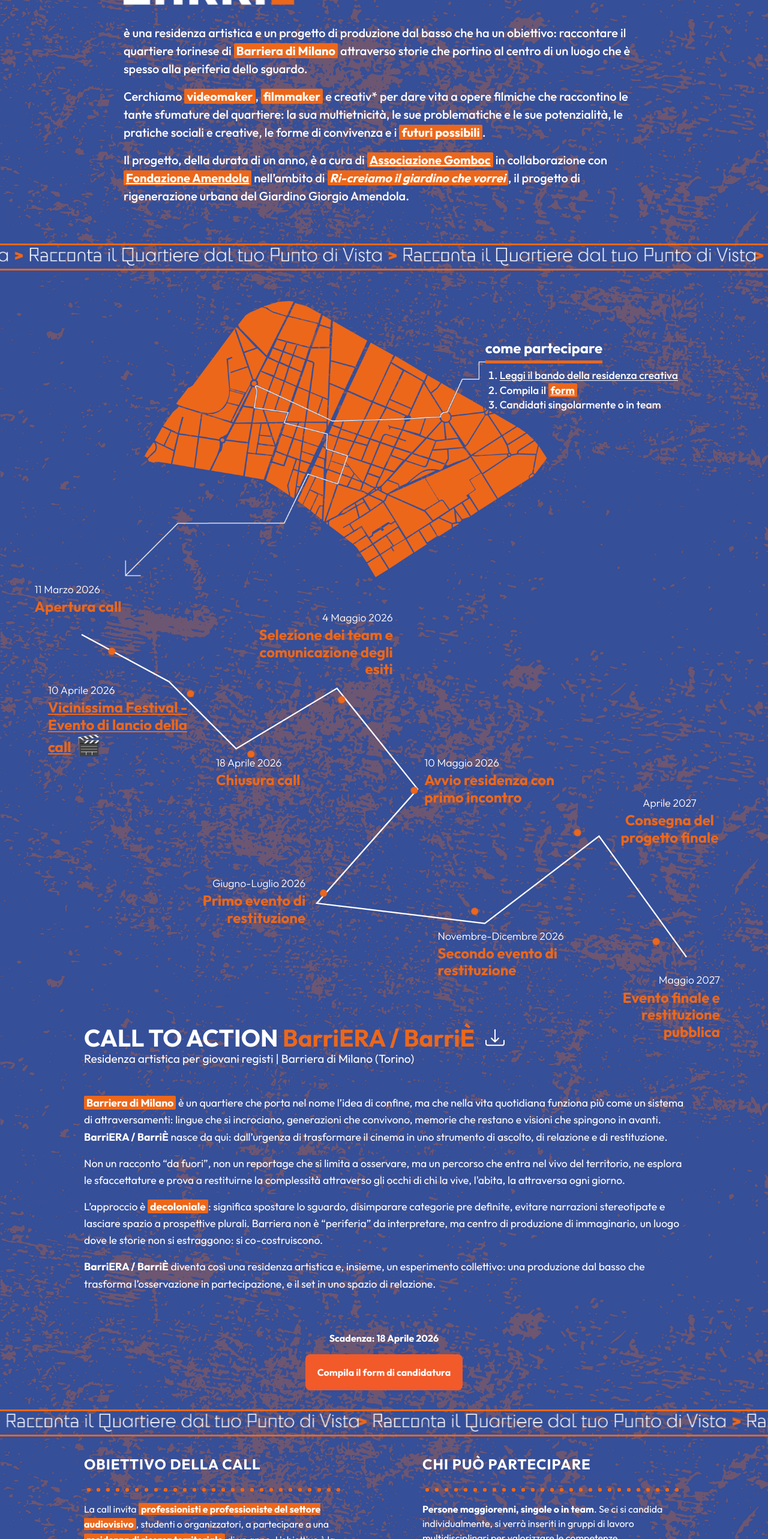
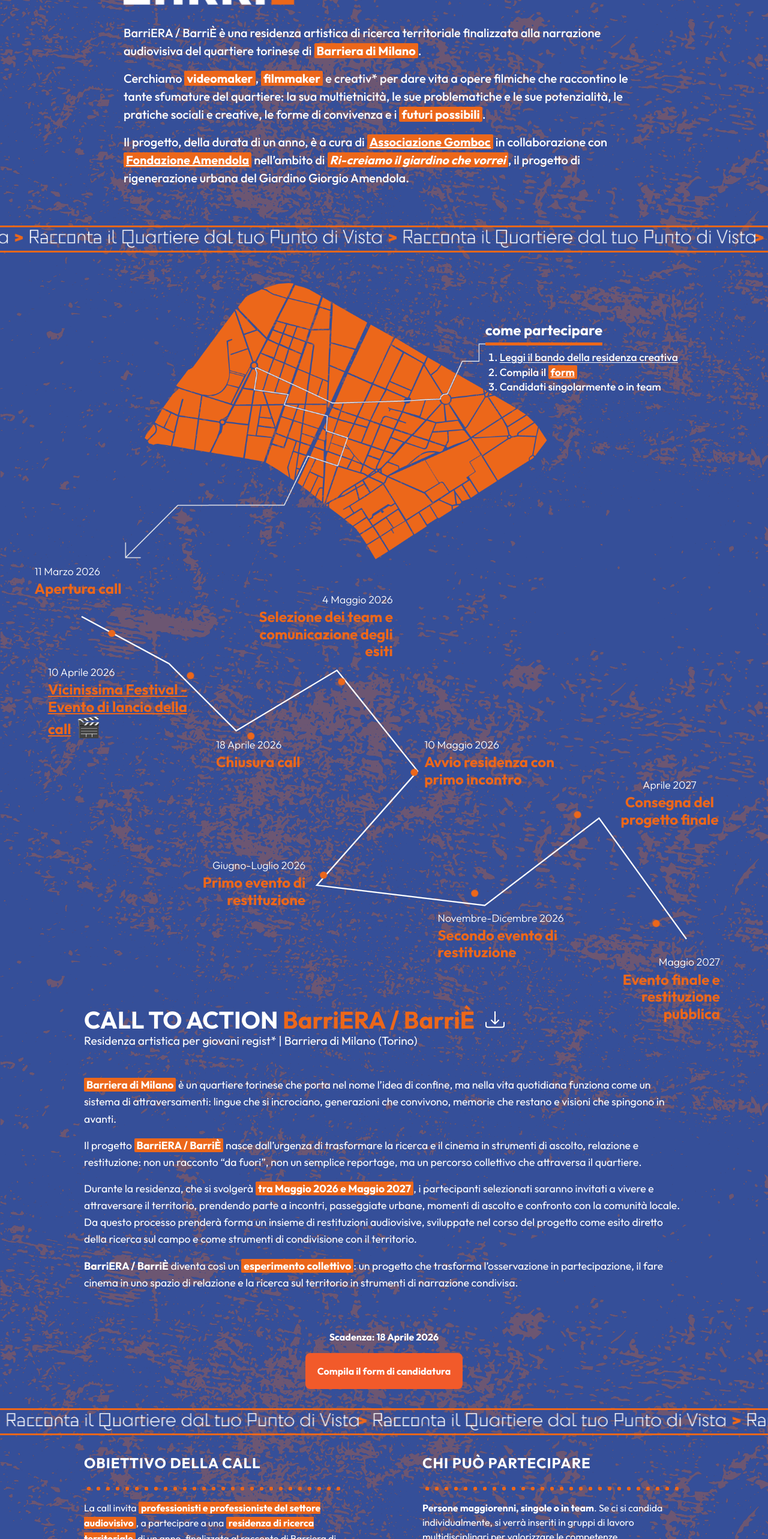
Before and after one commit to mugolini4/Landing-Page-Impatto, a React (Vite) app: page / in a window 1280 px wide. Shown: the part 234-2800 px from the top of the page at 60% size. Built offline with nearby package versions, Linux system fonts and the light colour scheme; a web font is replaced by a local one.

Commit message:
minors text updates

```diff
--- a/index.html
+++ b/index.html
@@ -5,7 +5,7 @@
     <link rel="icon" type="image/svg+xml" href="/favicon.png" />
     <meta name="viewport" content="width=device-width, initial-scale=1.0" />
     <title>BANDO IMPATTO - Amendola | Call for Directors</title>
-    <meta name="description" content="Un'opportunità unica per i registi di domani. Partecipa al Bando Impatto promosso da Amendola." />
+    <meta name="description" content="Un'opportunità unica per regist* di domani. Partecipa al Bando Impatto promosso da Amendola." />
     <!-- Fonts preconnect -->
     <link rel="preconnect" href="https://fonts.googleapis.com">
     <link rel="preconnect" href="https://fonts.gstatic.com" crossorigin>
--- a/src/components/About.jsx
+++ b/src/components/About.jsx
@@ -25,19 +25,21 @@
                             </svg>
                         </a>
                     </div>
-                    <h3 className="section-subtitle">Residenza artistica per giovani registi | <span className="text-white">Barriera di Milano (Torino)</span></h3>
+                    <h3 className="section-subtitle">Residenza artistica per giovani regist* | <span className="text-white">Barriera di Milano (Torino)</span></h3>
                     <div className="text-block">
                         <p>
-                            <span className="highlight-text">Barriera di Milano</span> è un quartiere che porta nel nome l’idea di confine, ma che nella vita quotidiana funziona più come un sistema di attraversamenti: lingue che si incrociano, generazioni che convivono, memorie che restano e visioni che spingono in avanti. <strong>BarriERA / BarriÈ</strong> nasce da qui: dall’urgenza di trasformare il cinema in uno strumento di ascolto, di relazione e di restituzione.
+                            <span className="highlight-text">Barriera di Milano</span> è un quartiere torinese che porta nel nome l’idea di confine, ma nella vita quotidiana funziona come un sistema di attraversamenti: lingue che si incrociano, generazioni che convivono, memorie che restano e visioni che spingono in avanti.
                         </p>
                         <p>
-                            Non un racconto “da fuori”, non un reportage che si limita a osservare, ma un percorso che entra nel vivo del territorio, ne esplora le sfaccettature e prova a restituirne la complessità attraverso gli occhi di chi la vive, l'abita, la attraversa ogni giorno.
+                            Il progetto <span className="highlight-text">BarriERA / BarriÈ</span> nasce dall’urgenza di trasformare la ricerca e il cinema in strumenti di ascolto, relazione e restituzione: non un racconto “da fuori”, non un semplice reportage, ma un percorso collettivo che attraversa il quartiere.
                         </p>
                         <p>
-                            L’approccio è <span className="highlight-text">decoloniale</span>: significa spostare lo sguardo, disimparare categorie pre definite, evitare narrazioni stereotipate e lasciare spazio a prospettive plurali. Barriera non è “periferia” da interpretare, ma centro di produzione di immaginario, un luogo dove le storie non si estraggono: si co-costruiscono.
+                            Durante la residenza, che si svolgerà <span className="highlight-text">tra Maggio 2026 e Maggio 2027</span>, i partecipanti selezionati saranno invitati a vivere e attraversare il territorio, prendendo parte a incontri, passeggiate urbane, momenti di ascolto e confronto con la comunità locale.
+                            <br/>
+                            Da questo processo prenderà forma un insieme di restituzioni audiovisive, sviluppate nel corso del progetto come esito diretto della ricerca sul campo e come strumenti di condivisione con il territorio.
                         </p>
                         <p>
-                            <strong>BarriERA / BarriÈ</strong> diventa così una residenza artistica e, insieme, un esperimento collettivo: una produzione dal basso che trasforma l’osservazione in partecipazione, e il set in uno spazio di relazione.
+                            <strong>BarriERA / BarriÈ</strong> diventa così un <span className="highlight-text">esperimento collettivo</span>: un progetto che trasforma l’osservazione in partecipazione, il fare cinema in uno spazio di relazione e la ricerca sul territorio in strumenti di narrazione condivisa.
                         </p>
                     </div>
                 </div>
@@ -60,7 +62,7 @@
                         <div className="bando-column">
                             <h4 className="column-title">Obiettivo della call</h4>
                             <p>
-                                La call invita <span className="highlight-text">professionisti e professioniste del settore audiovisivo</span>, studenti o organizzatori, a partecipare a una <span className="highlight-text">residenza di ricerca territoriale</span> di un anno. L'obiettivo è la comprensione delle dinamiche sociali, urbane e umane legate al concetto di “barriera”, con particolare riferimento a Barriera di Milano (Torino), finalizzata alla realizzazione di forme di restituzione narrativa e audiovisiva.
+                                La call invita <span className="highlight-text">professionisti e professioniste del settore audiovisivo</span>, a partecipare a una <span className="highlight-text">residenza di ricerca territoriale</span> di un anno, finalizzata al racconto di Barriera di Milano attraverso il linguaggio audiovisivo.
                             </p>
                             <p>
                                 Il progetto mira anche alla costruzione di un vero e proprio <span className="highlight-text">archivio vivo</span>, uno spazio in cui possano confluire tutti i materiali raccolti, quali testimonianze, ricordi e visioni degli abitanti.
@@ -82,11 +84,9 @@
                             <h4 className="column-title">Chi può partecipare</h4>
                             <ul className="requirements-list">
                                 <li><strong>Persone maggiorenni, singole o in team</strong>. Se ci si candida individualmente, si verrà inseriti in gruppi di lavoro multidisciplinari per valorizzare le competenze complementari. Altrimenti, è possibile candidarsi come gruppo già costituito.</li>
-                                <li>Disponibilità a lavorare in modo collaborativo e mettersi in gioco in un processo partecipativo.</li>
                             </ul>
                             <p className="small-text">
-                                Sono ammessi professionisti di ogni reparto (registi, sceneggiatori, fonici, montatori, videomaker ecc.) ma non è richiesto un livello specifico di esperienza: è fondamentale una conoscenza di base dei linguaggi audiovisivi.<br />
-                                Saranno valutate positivamente le proposte che sanno adottare uno sguardo decoloniale e includono prospettive interculturali, di genere e generazionali.
+                                Sono ammess* professioniste e professionisti di ogni reparto (regist*, sceneggiatori e sceneggiatrici, fonic*, montatori e montatrici, videomaker ecc.) ma non è richiesto un livello specifico di esperienza: è fondamentale una conoscenza di base dei linguaggi audiovisivi.<br />
                             </p>
 
                             <h4 className="column-title">Come si presenta la candidatura</h4>
@@ -113,7 +113,7 @@
                     <div className="text-block full-width">
                         <h4 className="column-title">Percorso / Sostegno economico</h4>
                         <p>
-                            I team selezionati partecipano a un percorso di residenza a tappe che include moduli formativi, esplorazioni urbane e sessioni di revisione. Oltre allo sviluppo del cortometraggio finale, ogni gruppo realizzerà micro-output intermedi.
+                            I team selezionati partecipano a un percorso di residenza a tappe che include moduli formativi, esplorazioni urbane e sessioni di revisione.
                         </p>
                         <p>
                             <strong>Produzione e Finanziamento:</strong> Il percorso di residenza è sostenuto da un finanziamento complessivo fino a un massimo di <strong>3.000 €</strong> destinato ai gruppi selezionati per lo sviluppo. Sono inclusi supporto formativo e un corredo videografico messo a disposizione da Associazione Gomboc.<br />
--- a/src/components/Hero.jsx
+++ b/src/components/Hero.jsx
@@ -17,9 +17,8 @@
                 {/* Text Paragraph - Second Element */}
                 <div className="hero-text-container fade-in-up delay-1">
                     <p className="hero-description">
-                        è una residenza artistica e un progetto di produzione dal basso che ha un obiettivo:
-                        raccontare il quartiere torinese di <span className="highlight-text">Barriera di Milano</span> attraverso storie che portino al centro
-                        di un luogo che è spesso alla periferia dello sguardo.
+                        BarriERA / BarriÈ è una residenza artistica di ricerca territoriale finalizzata alla
+                        narrazione audiovisiva del quartiere torinese di <span className="highlight-text">Barriera di Milano</span>.
                     </p>
                     <p className="hero-description">
                         Cerchiamo <span className="highlight-text">videomaker</span>, <span className="highlight-text">filmmaker</span> e creativ* per dare vita a opere filmiche che raccontino le tante
--- a/src/components/Timeline.jsx
+++ b/src/components/Timeline.jsx
@@ -268,13 +268,7 @@
                                 <b>Vicinissima Festival</b> è il ciclo di eventi aperti al pubblico con cui il progetto di residenza artistica <strong>BarriERA / BarriÈ</strong> contribuirà all’offerta culturale del Giardino Giorgio Amendola, nell’ambito del progetto di rigenerazione urbana <b><em>Ri-creiamo il giardino che vorrei</em></b>.
                             </p>
                             <p style={{ marginBottom: '1rem' }}>
-                                Il nome gioca con il superlativo tipico di molti eventi torinesi e lo reinterpreta in una dimensione più intima: un evento piccolo nelle dimensioni ma <b>profondamente radicato nel territorio</b>, nato per raccontare un quartiere e raccogliere le storie di chi lo vive e di chi lo immagina, un appuntamento che - più che un festival tradizionale - diventa l’occasione per trasformare il giardino in uno spazio di incontro e condivisione, attraverso il linguaggio del cinema.
-                            </p>
-                            <p style={{ marginBottom: '1rem' }}>
-                                Vicinissima accompagnerà l’intero percorso di residenza artistica e ospiterà le restituzioni - intermedie e finali - dei gruppi di lavoro coinvolti, così che la comunità possa conoscere e seguire da vicino i processi creativi sviluppati durante il progetto.
-                            </p>
-                            <p>
-                                Le restituzioni saranno affiancate anche da una piccola programmazione di <b>cortometraggi indipendenti della scena torinese</b>, selezionati tramite call dedicate, e da momenti di incontro e confronto aperti a tutto il quartiere, così da costruire insieme uno spazio inedito di dialogo tra artisti, pubblico e territorio.
+                                Il nome gioca con il superlativo tipico di molti eventi torinesi e lo reinterpreta in una dimensione più intima: un evento piccolo nelle dimensioni ma <b>profondamente radicato nel territorio</b>, nato per raccontare un quartiere e raccogliere le storie di chi lo vive e di chi lo immagina
                             </p>
                         </div>
                     </div>
```
